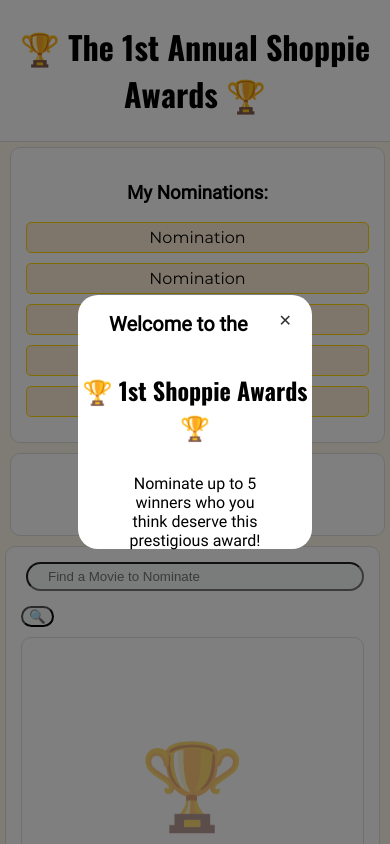
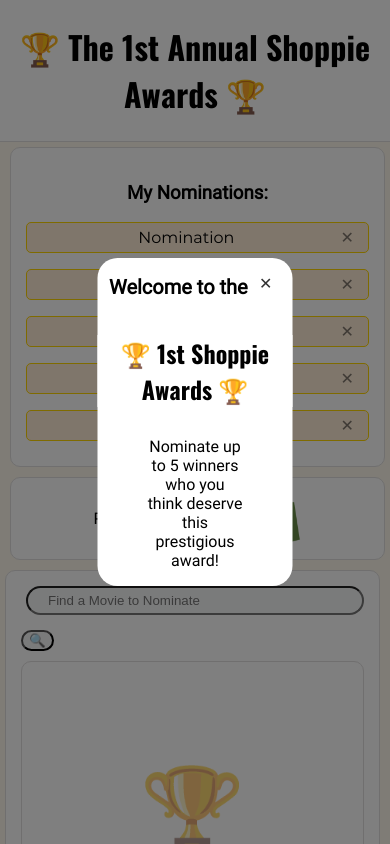
Before and after one commit to SaurontheMighty/movie-awards, a plain HTML site: page index.html in a window 390 px wide. Shown: the top 844 px of the page. Drawn offline with Linux system fonts and the light colour scheme.

Commit message:
Remove from Nomintaion List

```diff
--- a/index.html
+++ b/index.html
@@ -27,9 +27,9 @@
         <p class="w-text">Nominate up to 5 winners who you think deserve this prestigious award!</p>
     </section>
     <section id="infoAlert" class="welcome hidden">
-        <p onclick="closePopup('infoAlert')" class="x">&#10005;</p>
-        <br>
         <p id="info" class="w-text"></p>
+        <span onclick="closePopup('infoAlert')" class="x">&#10005;</span>
+        <p></p>
     </section>
 
     <main>
@@ -38,11 +38,26 @@
             <section class="card">
                 <!-- Nominations -->
                 <h3 class="title">My Nominations:</h3>
-                <div id="n1" class="nomination">Nomination</div>
-                <div id="n2" class="nomination">Nomination</div>
-                <div id="n3" class="nomination">Nomination</div>
-                <div id="n4" class="nomination">Nomination</div>
-                <div id="n5" class="nomination">Nomination</div>
+                <p class="nomination">
+                    <span id="n1">Nomination</span>
+                    <span class="remove" onclick="unnominator2('1')">&#10005;</span>
+                </p>
+                <p class="nomination">
+                    <span id="n2">Nomination</span>
+                    <span class="remove" onclick="unnominator2('2')">&#10005;</span>
+                </p>
+                <p class="nomination">
+                    <span id="n3">Nomination</span>
+                    <span class="remove" onclick="unnominator2('3')">&#10005;</span>
+                </p>
+                <p class="nomination">
+                    <span id="n4">Nomination</span>
+                    <span class="remove" onclick="unnominator2('4')">&#10005;</span>
+                </p>
+                <p class="nomination">
+                    <span id="n5">Nomination</span>
+                    <span class="remove" onclick="unnominator2('5')">&#10005;</span>
+                </p>
             </section>
             <section class="present card">
                 <!-- Presented By -->
--- a/scripts/main.js
+++ b/scripts/main.js
@@ -71,6 +71,7 @@ function getMovie(){ //Gets all the movies containing the string from OMDb
 
         data.Search.forEach(element => {
             console.log(element);
+            if(element.Type=="movie"){ // Move Awards so only movies
                 result = document.createElement('article');
                 result.className = "movieResult card";
                 details = document.createElement('section');
@@ -107,6 +108,7 @@ function getMovie(){ //Gets all the movies containing the string from OMDb
                 }
                 result.appendChild(image);
                 element1.appendChild(result);
+            }
         });
     })
     .catch((error)=>{
@@ -114,20 +116,19 @@ function getMovie(){ //Gets all the movies containing the string from OMDb
     });
 }
 
-function nominator(str){
-    nominate = document.getElementById(`nominate${str}`);
-    nominate.classList.add("hidden");
-    nominated = document.getElementById(`nominated${str}`);
-    nominated.classList.remove("hidden");
-    AddToList(str);
-}
-
-function AddToList(str){
+function nominator(str){ //adds to nomination list and makes the nominated! button visible
     var i=1
     while(i!=6){
         element = document.getElementById(`n${i}`);
         if(element.textContent == "Nomination"){
             element.textContent = `${i}. ${str}`;
+
+            //Nomination Button
+            nominate = document.getElementById(`nominate${str}`);
+            nominate.classList.add("hidden");
+            nominated = document.getElementById(`nominated${str}`);
+            nominated.classList.remove("hidden");
+
             if(i==5){
                 infoAlert("Five Movies have been successfully nominated! Thank you for your time! To nominate a new movie, remove one of your earlier nominations.");
             }
@@ -142,10 +143,14 @@ function AddToList(str){
     }
 }
 
-function RemoveFromList(str){
+function unnominator(str){ //un-nominate based on the string
     var i=1
     while(i!=6){
         element = document.getElementById(`n${i}`);
+        nominate = document.getElementById(`nominate${str}`);
+        nominate.classList.remove("hidden");
+        nominated = document.getElementById(`nominated${str}`);
+        nominated.classList.add("hidden");
         console.log(element.textContent);
         if(element.textContent.includes(str)){
             element.textContent = `Nomination`;
@@ -157,10 +162,14 @@ function RemoveFromList(str){
     }
 }
 
-function unnominator(str){
-    nominate = document.getElementById(`nominate${str}`);
+function unnominator2(n){ //un-nominate based on position in the un-nomination list
+    element = document.getElementById(`n${n}`);
+    if(element.textContent!="Nomination"){
+        console.log(element.textContent.substring(3));
+        nominate = document.getElementById(`nominate${element.textContent.substring(3)}`);
         nominate.classList.remove("hidden");
-    nominated = document.getElementById(`nominated${str}`);
+        nominated = document.getElementById(`nominated${element.textContent.substring(3)}`);
         nominated.classList.add("hidden");
-    RemoveFromList(str);
+        element.textContent = 'Nomination';
     }
+}
--- a/styles/main.css
+++ b/styles/main.css
@@ -28,10 +28,9 @@
 .welcome {
     background-color: white;
     position: fixed;
-    top: 35%;
-    left: 35%;
-    right: 35%;
-    bottom: 35%;
+    top: 50%;
+    left: 50%;
+    transform: translate(-50%, -50%);
     text-align: center;
     border-radius: 20px;
     z-index: 2;
@@ -55,16 +54,6 @@
     text-align: right;
     margin-right: 20px;
     opacity: 0.8;
-}
-
-/* Adjust Popup Width for Different Screen Sizes */
-@media (max-width:1000px){
-    #welcome{
-        top: 35%;
-        left: 20%;
-        right: 20%;
-        bottom: 35%;
-    }
 }
 
 /* Header */
@@ -97,6 +86,13 @@ main {
     flex-flow: row wrap
 }
 
+/* Adjust Popup Width for Different Screen Sizes */
+@media (max-width: 550px){
+    main{
+        flex-direction: column;
+    }
+}
+
 .card {
     border: 1px solid #e2e0e0;
     border-radius: 10px;
@@ -113,13 +109,13 @@ main {
 }
 
 .nomination {
-    font-family: "Montserrat";
     border: 1px solid gold;
     margin-bottom: 10px;
     background-color: #FFEDD8;
     border-radius: 5px;
     padding: 5px;
     text-align: center;
+    font-family: "Montserrat";
 }
 
 .present {
@@ -138,6 +134,13 @@ p{
     padding-right:50px;
 }
 
+.remove{
+    cursor: pointer;
+    opacity: 0.5;
+    margin-right: 9px;
+    float: right;
+}
+
 /* Small Text */
 .p2{
     font-size: smaller;
@@ -147,7 +150,7 @@ p{
 /* Right Column: Search Movies */
 .right{
     margin-right: 15px;
-    flex: 3 1 auto;
+    flex: 4;
 }
 
 .title {
```
Lines whose indentation alone changed are shown as unchanged.
